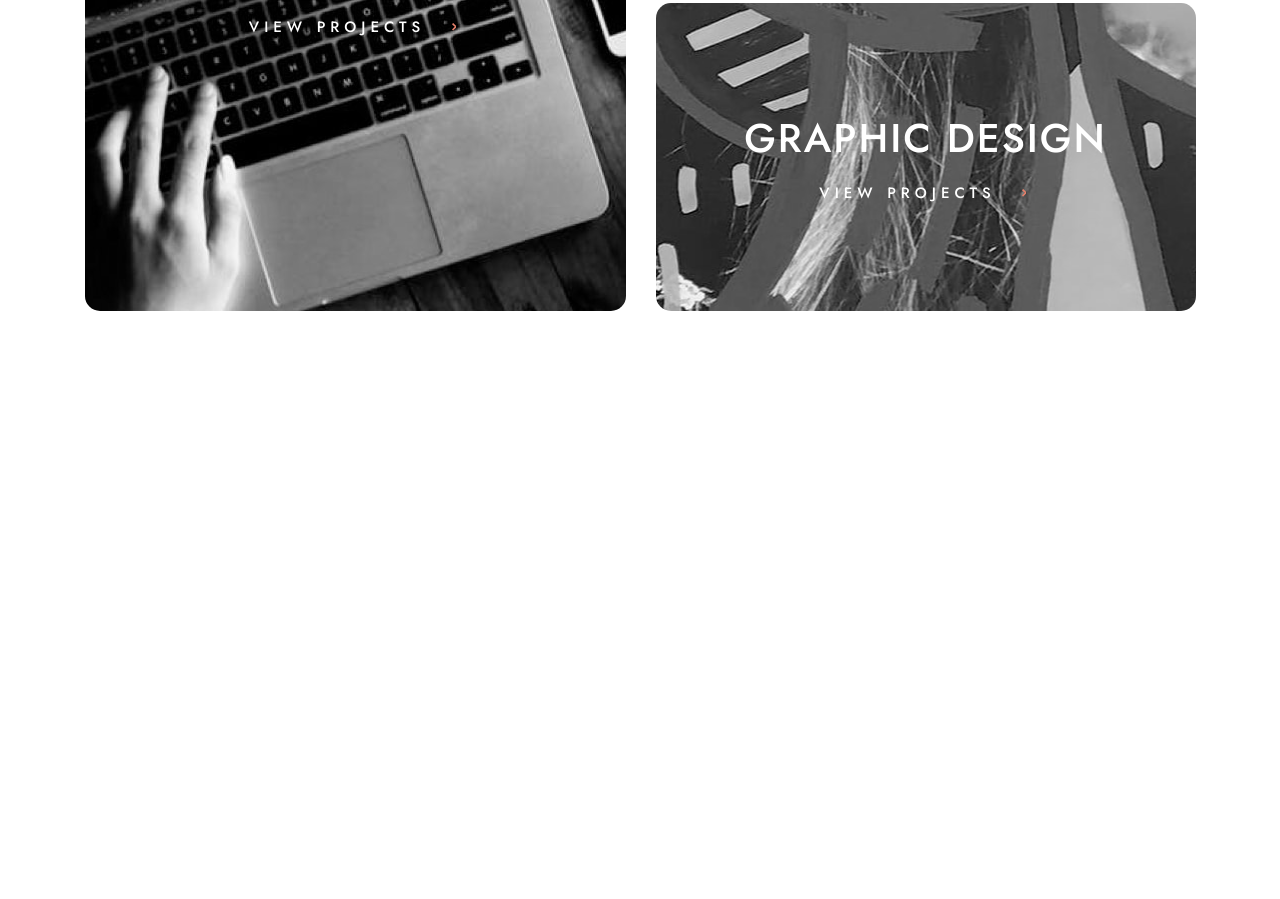
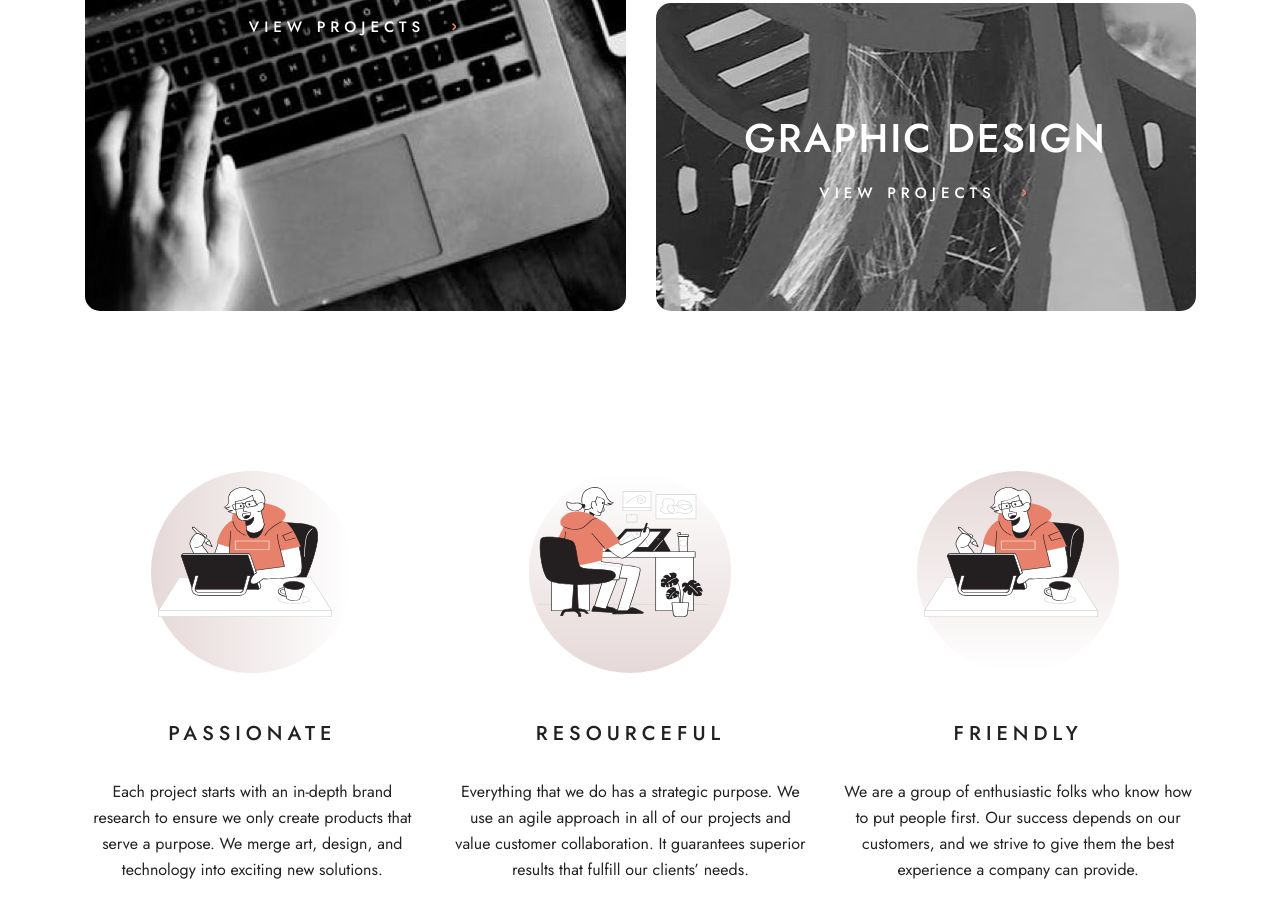
Before and after one commit to dhpcode/designo-multi-page-website, a plain HTML site: page index.html in a window 1280 px wide. Shown: the part 1286-2185 px from the top of the page. Before the commit the page ends 1757 px from the top, so only its background shows below. Drawn offline with Linux system fonts and the light colour scheme.

Commit message:
Add illustration section

```diff
--- a/css/styles.css
+++ b/css/styles.css
@@ -94,7 +94,7 @@ body {
 	line-height: 26px;
 	background-color: white;
 	color: #222;
-	background-image: url('../images/home/desktop/body-bg.svg');
+	background-image: url("../images/home/desktop/body-bg.svg");
 	background-repeat: no-repeat;
 	background-size: 1006px 594px;
 	background-position: 10% 150%;
@@ -303,7 +303,7 @@ select:-webkit-autofill:focus {
 .weblinks-container {
 	display: flex;
 	gap: 30px;
-	background-image: url('');
+	background-image: url("");
 }
 .weblinks-left {
 	width: 541px;
@@ -379,14 +379,70 @@ select:-webkit-autofill:focus {
 	width: 100%;
 	height: 100%;
 	background-color: rgba(231, 129, 107, 0.75);
-
 }
-
 
 .weblinks-item:hover .overlay {
 	display: flex;
 	flex-direction: column;
 	justify-content: center;
 	align-items: center;
+}
 
+/* Illustration  */
+
+.illustration {
+	display: flex;
+	justify-content: space-between;
+	gap: 30px;
 }
+.illustration-card {
+	display: flex;
+	flex-direction: column;
+	align-items: center;
+}
+.illustration-image-box {
+	position: relative;
+	margin-bottom: 48px;
+	height: 202px;
+	width: 202px;
+	overflow: hidden;
+}
+
+.illustration-image-box::before {
+	content: "";
+	position: absolute;
+	inset: 0;
+	background-image: url("../images/home/desktop/bg-pattern-hero-home.svg");
+	background-size: cover;
+	background-position: center;
+		z-index: -1;
+}
+
+.illustration-image-box-passionate::before {
+	transform: rotate(270deg);
+}
+
+.illustration-image-box-resourceful::before {
+	transform: rotate(180deg);
+}
+
+
+.illustration-card-img {
+	width: 188px;
+	height: 162px;
+}
+.illustration-content {
+	text-align: center;
+}
+.illustration-title {
+	text-transform: uppercase;
+	font-size: 20px;
+	line-height: 26px;
+	letter-spacing: 5px;
+	font-weight: 500;
+	margin-top: 0;
+	margin-bottom: 32px;
+}
+.illustration-text {
+	letter-spacing: 0;
+}
--- a/index.html
+++ b/index.html
@@ -109,6 +109,51 @@
         </div>
       </section>
 
+      <!-- Illustration -->
+      <section class="illustration">
+        <div class="illustration-card">
+          <div class="illustration-image-box illustration-image-box-passionate">
+            <img class="illustration-card-img" src="images/home/desktop/illustration-passionate.svg" width="188"
+              height="162" alt="Illustration-passionate">
+          </div>
+          <div class="illustration-content">
+            <h2 class="illustration-title">Passionate</h2>
+            <p class="illustration-text">
+              Each project starts with an in-depth brand research to ensure we only create products that serve a
+              purpose. We merge art, design, and technology into exciting new solutions.
+            </p>
+          </div>
+        </div>
+
+        <div class="illustration-card">
+          <div class="illustration-image-box illustration-image-box-resourceful">
+            <img class="illustration-card-img" src="images/home/desktop/illustration-resourceful.svg" width="188"
+              height="162" alt="Illustration-passionate">
+          </div>
+          <div class="illustration-content">
+            <h2 class="illustration-title">RESOURCEFUL</h2>
+            <p class="illustration-text">
+              Everything that we do has a strategic purpose. We use an agile approach in all of our projects and value
+              customer collaboration. It guarantees superior results that fulfill our clients’ needs.
+            </p>
+          </div>
+        </div>
+
+        <div class="illustration-card">
+          <div class="illustration-image-box illustration-image-box-friendly">
+            <img class="illustration-card-img" src="images/home/desktop/illustration-passionate.svg" width="188"
+              height="162" alt="Illustration-passionate">
+          </div>
+          <div class="illustration-content">
+            <h2 class="illustration-title">FRIENDLY</h2>
+            <p class="illustration-text">
+              We are a group of enthusiastic folks who know how to put people first. Our success depends on our
+              customers, and we strive to give them the best experience a company can provide.
+            </p>
+          </div>
+        </div>
+
+      </section>
     </div>
   </main>
 
```
